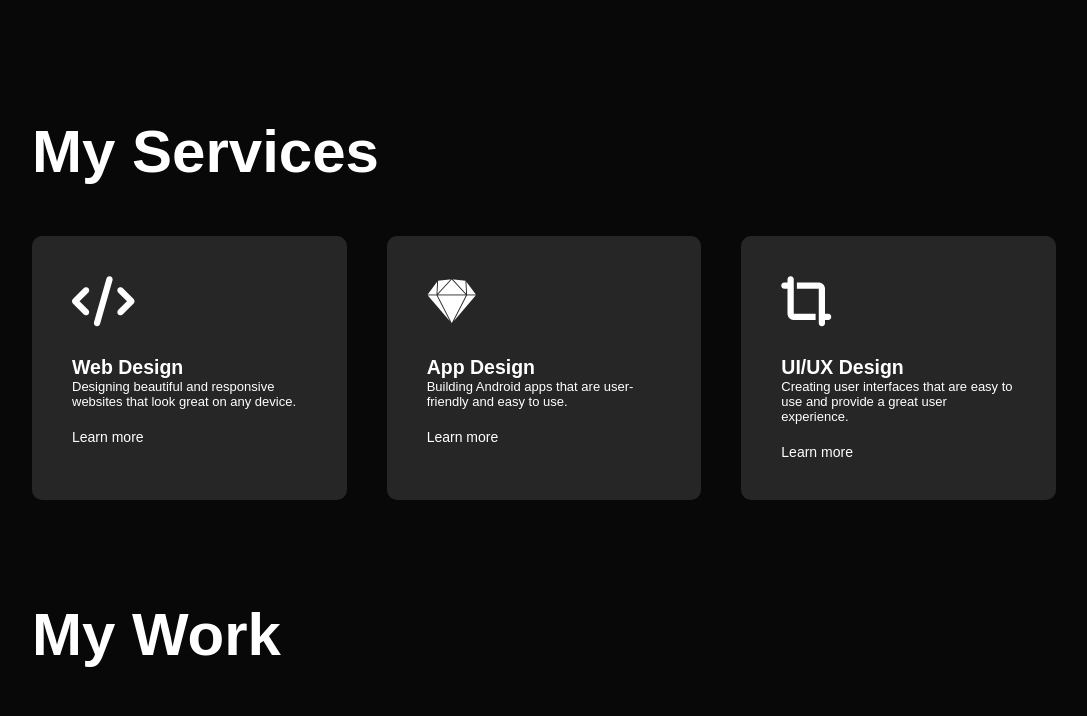
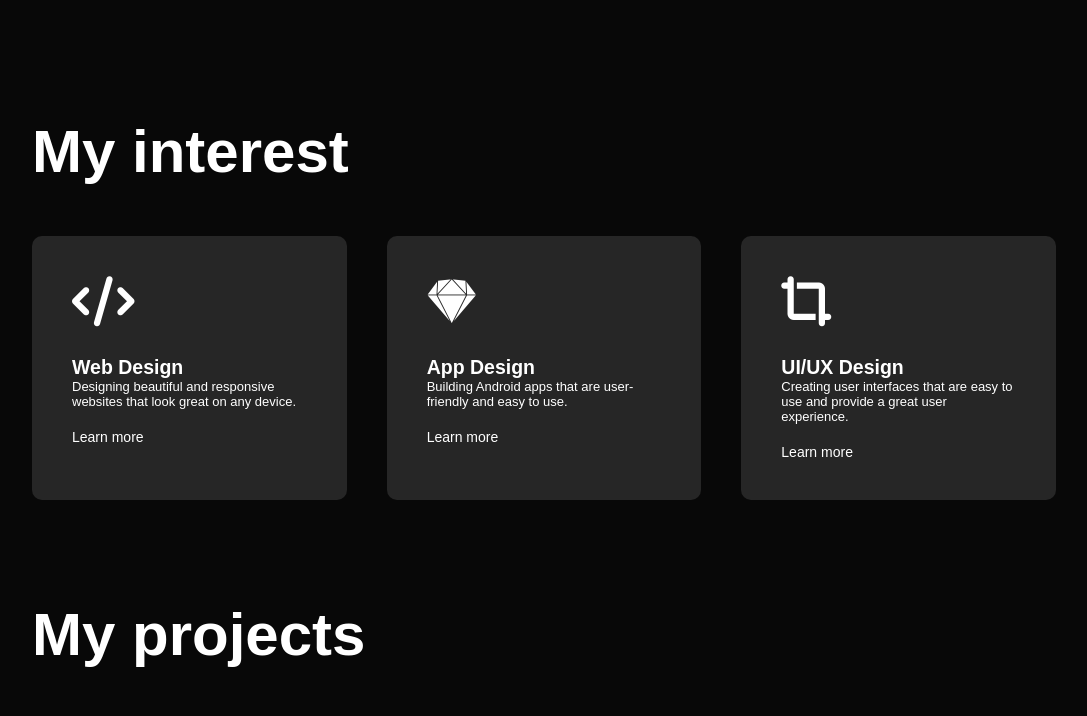
Before and after one commit to Dr-Alb/portfolio, a plain HTML site: page index.html in a window 1280 px wide. Shown: the part 1357-2073 px from the top of the page, without its empty margins (96-1183 px from the left). Drawn offline with Linux system fonts and the light colour scheme; grey boxes are pictures that could not be loaded.

Commit message:
fix typos and update content in index.html

```diff
--- a/index.html
+++ b/index.html
@@ -81,10 +81,10 @@
         </div>
     </div>
 
-    <!-- Services Section -->
+    <!-- interest Section -->
     <div id="services">
         <div class="container">
-            <h1 class="subtitle">My Services</h1>
+            <h1 class="subtitle">My interest</h1>
             <div class="services-col">
                 <div>
                     <i class="fa-solid fa-code"></i>
@@ -108,10 +108,10 @@
         </div>
     </div>
 
-    <!-- Portfolio Section -->
+    <!-- Projects Section -->
     <div id="portfolio">
         <div class="container">
-            <h1 class="subtitle">My Work</h1>
+            <h1 class="subtitle">My projects</h1>
             <div class="worklist">
                 <div class="work">
                     <img src="portimages/daniel-korpai-aUmq85-2V7I-unsplash.jpg" alt="Social Media App">
```
